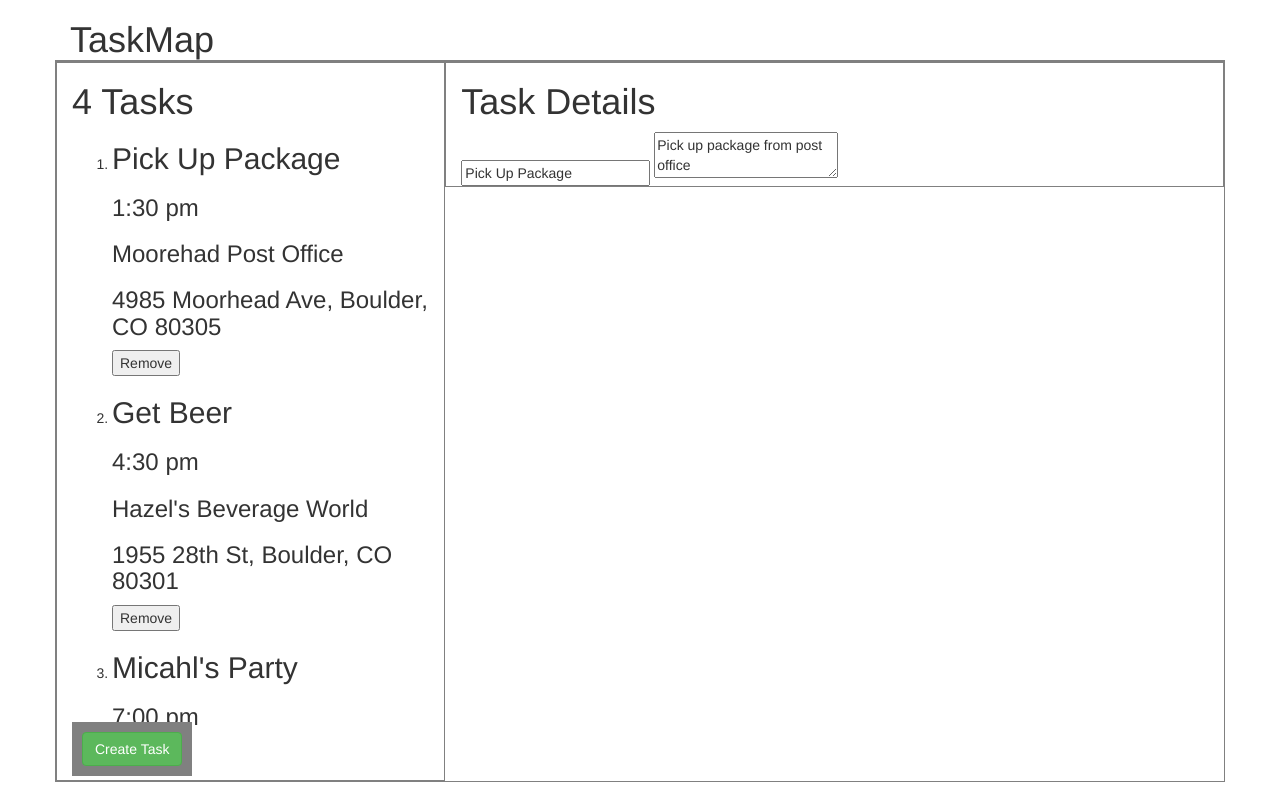
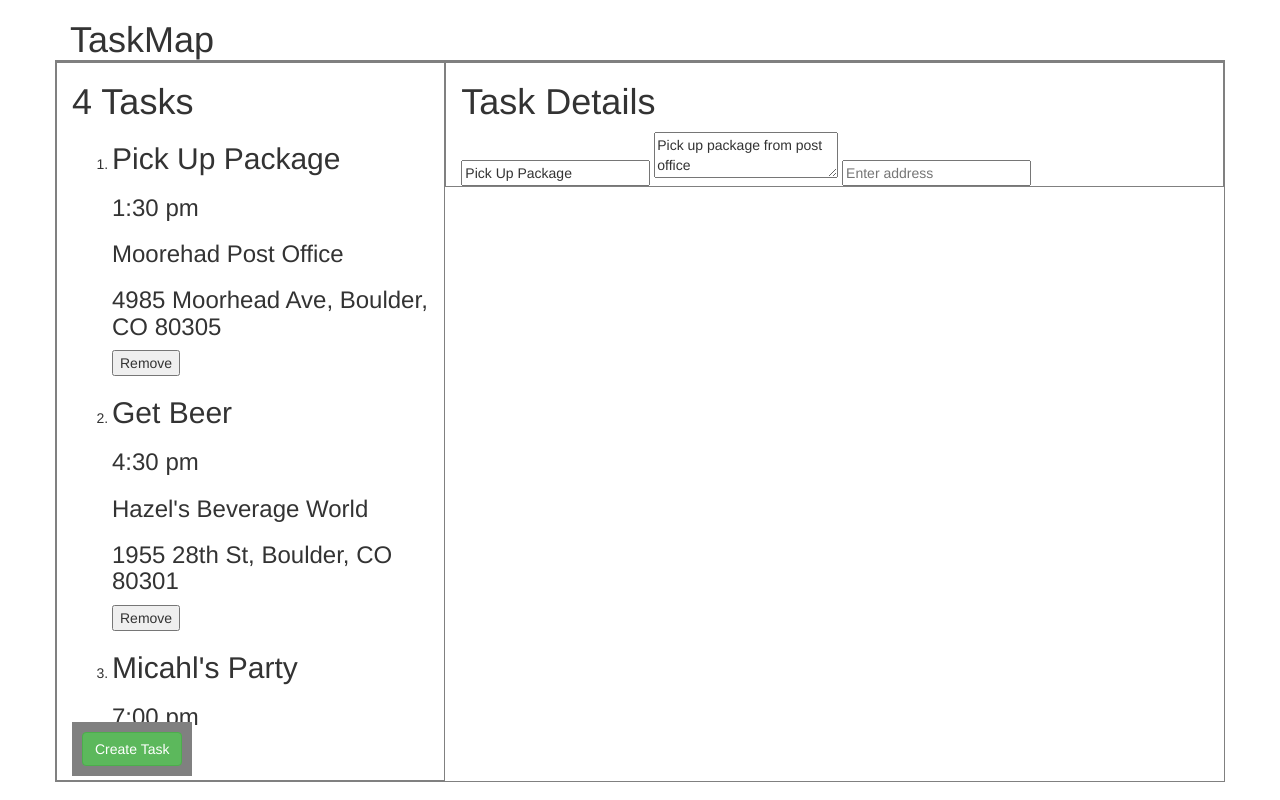
Before and after one commit to MichaelBadaracca-ElasticElephant/Task-Map, a website: page mapTask.html in a window 1280 px wide. Drawn offline with nearby package versions, Linux system fonts and the light colour scheme; no server answers.

Commit message:
Got basic address autocomplete working from Google Places api.

```diff
--- a/main.js
+++ b/main.js
@@ -20,7 +20,7 @@ var item = Vue.component( 'task', {
             this.$emit( 'remove-task', task );
         },
         selectTask: function ( task ) {
-            console.log("Select Task from component")
+            console.log( "Select Task from component" )
             this.$emit( 'select-task', task );
         }
     }
@@ -32,17 +32,19 @@ var mainAppVm = new Vue( {
     data: {
 
         selectedTask: {},
+        placesSearch: {},
+        autocomplete: {},
         taskList: [
             //Create Task
             {
-                id:1,
+                id: 1,
                 title: "Pick Up Package",
                 description: "Pick up package from post office",
                 date: "6/18/2017",
                 time: "1:30 pm",
                 duration: 0.25,
                 locationName: "Moorehad Post Office",
-                address:"4985 Moorhead Ave, Boulder, CO 80305"
+                address: "4985 Moorhead Ave, Boulder, CO 80305"
             },
             {
                 id: 2,
@@ -89,8 +91,63 @@ var mainAppVm = new Vue( {
                 var googlePlacesApiScript = `https://maps.googleapis.com/maps/api/js?key=${googleMapsApiKey}&libraries=places`;
                 $.getScript( googlePlacesApiScript, function () {
                     console.log( "Google places script loaded" );
+                    // Initialize Autocomplete once the script is loaded
+                    // Need to reference as mainAppVm rather than this, because it is being called outside of the Vue scope
+                    mainAppVm.initAutocomplete();
+
                 });
             });
+        },
+        testFunction: function () {
+            console.log( "Test function" );
+        },
+        initAutocomplete: function () {
+            // Referencing Google API documentation found here: https://developers.google.com/maps/documentation/javascript/examples/places-autocomplete-addressform?authuser=1
+            // Create the autocomplete object, restricting the search to geographical
+            // location types.
+            autocomplete = new google.maps.places.Autocomplete(
+            /** @type {!HTMLInputElement} */( document.getElementById( 'autocomplete' ) ),
+                { types: ['geocode'] });
+
+            // When the user selects an address from the dropdown, populate the address
+            // fields in the form.
+            //autocomplete.addListener( 'place_changed', this.fillInAddress );
+        },
+        //fillInAddress: function () {
+        //    // Get the place details from the autocomplete object.
+        //    var place = autocomplete.getPlace();
+
+        //    for ( var component in componentForm ) {
+        //        document.getElementById( component ).value = '';
+        //        document.getElementById( component ).disabled = false;
+        //    }
+
+        //    // Get each component of the address from the place details
+        //    // and fill the corresponding field on the form.
+        //    for ( var i = 0; i < place.address_components.length; i++ ) {
+        //        var addressType = place.address_components[i].types[0];
+        //        if ( componentForm[addressType] ) {
+        //            var val = place.address_components[i][componentForm[addressType]];
+        //            document.getElementById( addressType ).value = val;
+        //        }
+        //    }
+        //},
+        // Bias the autocomplete object to the user's geographical location,
+        // as supplied by the browser's 'navigator.geolocation' object.
+        geolocate: function () {
+            if ( navigator.geolocation ) {
+                navigator.geolocation.getCurrentPosition( function ( position ) {
+                    var geolocation = {
+                        lat: position.coords.latitude,
+                        lng: position.coords.longitude
+                    };
+                    var circle = new google.maps.Circle( {
+                        center: geolocation,
+                        radius: position.coords.accuracy
+                    });
+                    autocomplete.setBounds( circle.getBounds() );
+                });
+            }
         },
         newTask: function () {
 
@@ -121,5 +178,6 @@ var mainAppVm = new Vue( {
     created: function () {
         this.selectedTask = this.taskList[0];
         this.getPlacesScript();
+
     }
 })
--- a/mapTask.html
+++ b/mapTask.html
@@ -43,6 +43,7 @@
                 <h1>Task Details</h1>
                 <input id="cur-task-title" type="text" v-model="selectedTask.title" placeholder="Enter task title"/>
                 <textarea id="cur-task-desc" v-model="selectedTask.description"></textarea>
+                <input id="autocomplete" placeholder="Enter address" onfocus="mainAppVm.geolocate()" type="text" />
                 <!--TODO - Goal for weekend
                     - Get time picker working properly
                     - Address type ahead working properly-->
```
